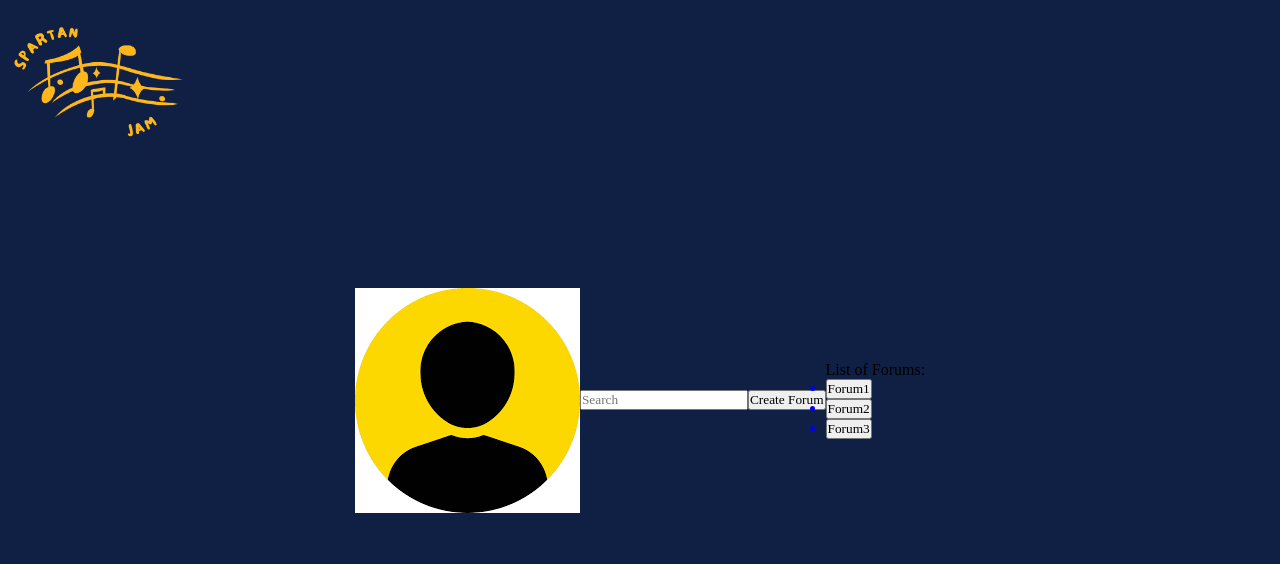
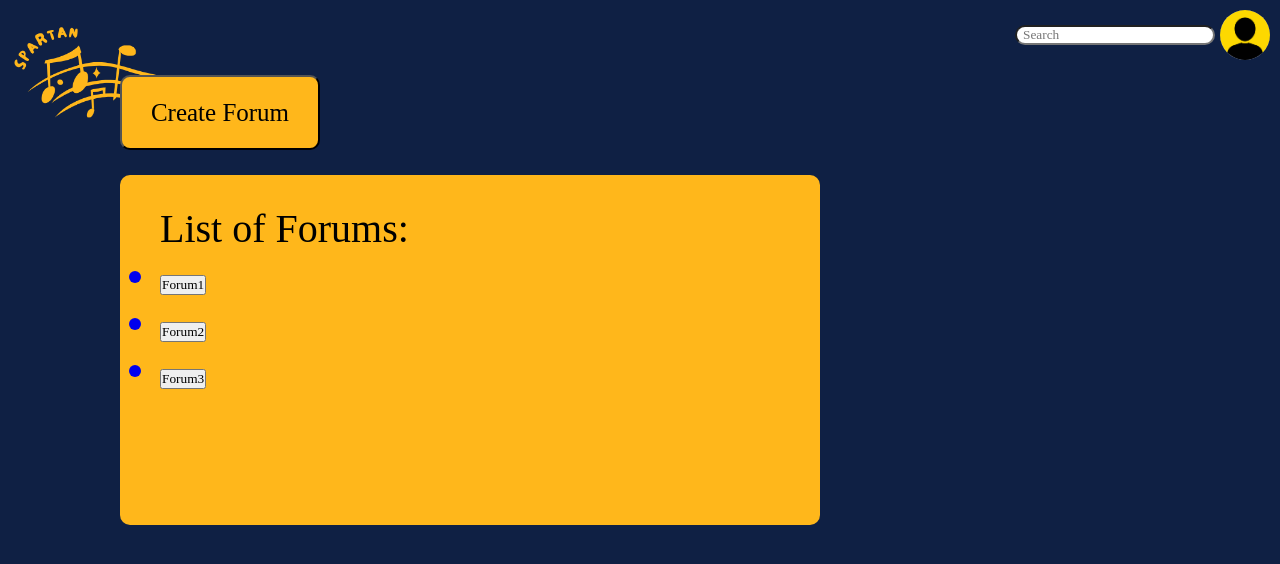
Before and after one commit to Sddelcampo/csc340_spartanjamproject, a plain HTML site: page Website/forum.html in a window 1280 px wide. Drawn offline with nearby package versions, Linux system fonts and the light colour scheme.

Commit message:
Update style.css

```diff
--- a/Website/style.css
+++ b/Website/style.css
@@ -50,3 +50,49 @@ body{
     font-size: 26;
     color: rgb(255,183,27);
 }
+
+#searchforum{
+    position: fixed;
+    top: 25px;
+    right: 65px;
+    width: 200px;
+    padding-left: 6px;
+    border-radius: 10px;
+}
+
+#placeholder1{
+    position: fixed;
+    width: 50px;
+    height: 50px;
+    top: 10px;
+    right: 10px;
+    border-radius: 50%;
+}
+
+#button1{
+    position: fixed;
+    left: 120px;
+    width: 200px;
+    height: 75px;
+    font-size: 25px;
+    bottom: 650px;
+    cursor: pointer;
+    background: rgb(255,183,27);
+    border-radius: 10px;
+}
+
+.textbox{
+    position: fixed;
+    width: 700px;
+    height: 350px;
+    background: rgb(255,183,27);
+    padding: 30px 40px;
+    left: 120px;
+    bottom: 275px;
+    font-size: 40px;
+    border-radius: 10px;
+}
+
+#button2{
+    cursor: pointer;
+}
```
